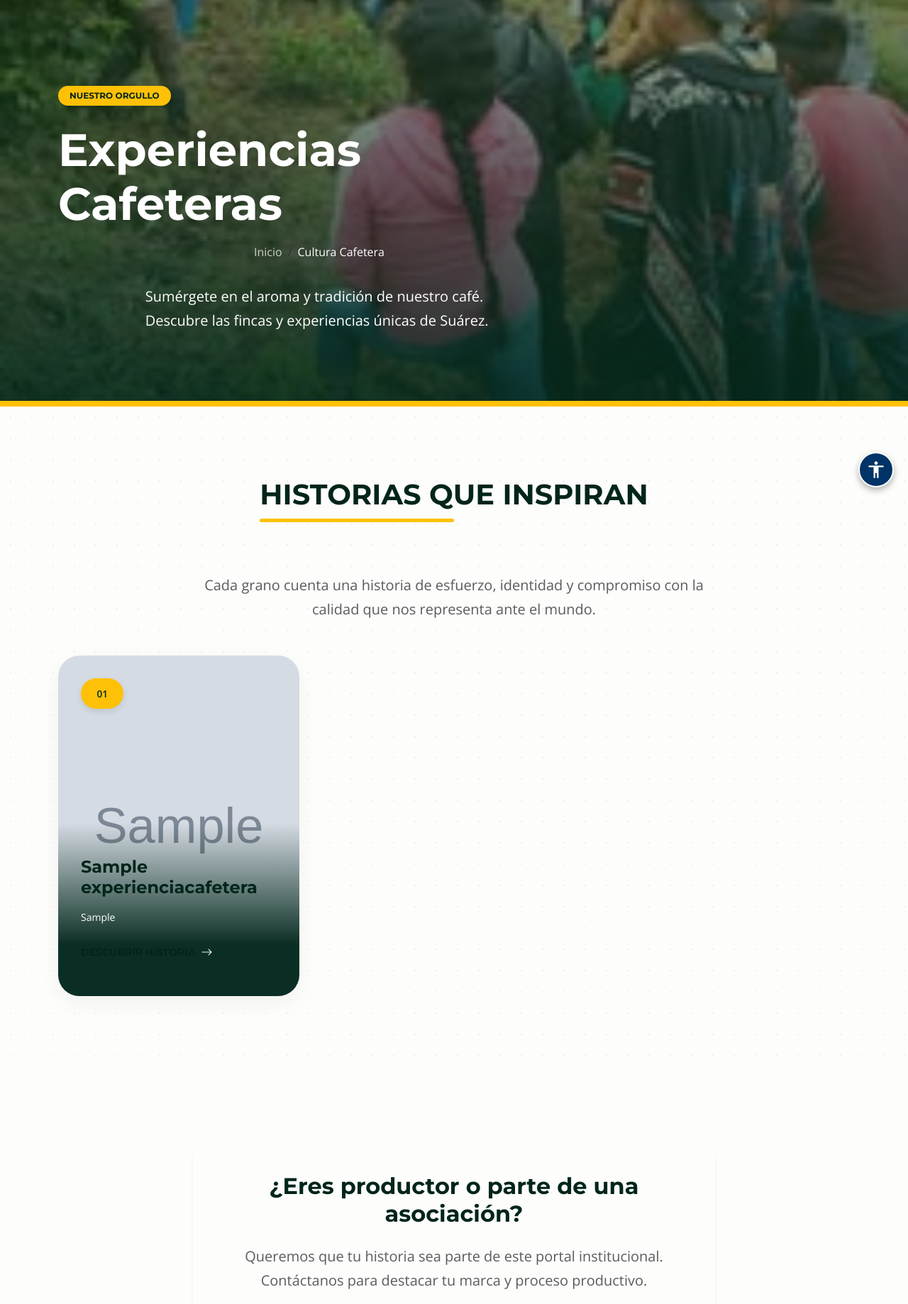
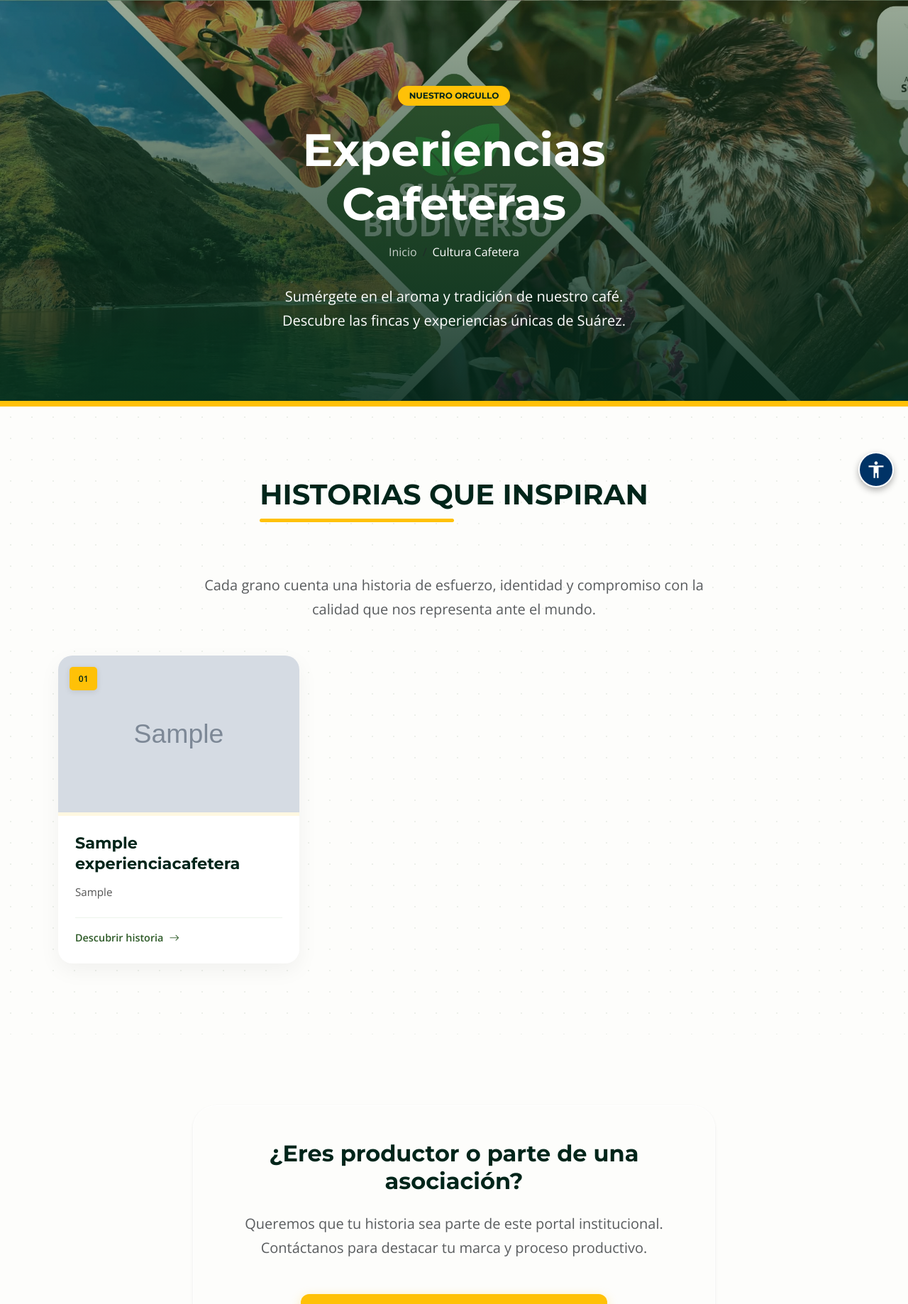
Before and after one commit to andres9119/suarez, a Django app: page /experiencias-cafeteras/ in a window 1280 px wide. Shown: the part 93-1931 px from the top of the page at 71% size. Run offline with Django 5.2, Linux system fonts and the light colour scheme; tables that the repository leaves empty hold one stand-in row (values such as "Sample post"); grey boxes marked "Sample" are stand-in pictures; some libraries are stand-ins or nearby versions.

Commit message:
feat: Implementación de tarjetas de experiencias cafeteras y mejoras de SEO

```diff
--- a/suarez/comunidades/admin.py
+++ b/suarez/comunidades/admin.py
@@ -7,7 +7,8 @@ class ImagenComunidadInline(admin.TabularInline):
 
 @admin.register(Comunidad)
 class ComunidadAdmin(admin.ModelAdmin):
-    list_display = ('nombre', 'tipo')
+    list_display = ('nombre', 'slug', 'tipo')
     list_filter = ('tipo',)
-    search_fields = ('nombre', 'resena_cultural')
+    search_fields = ('nombre', 'resena_cultural', 'slug')
+    prepopulated_fields = {'slug': ('nombre',)}
     inlines = [ImagenComunidadInline]
--- a/suarez/comunidades/templates/comunidades/lista.html
+++ b/suarez/comunidades/templates/comunidades/lista.html
@@ -28,7 +28,7 @@ tradiciones ancestrales y el patrimonio social que hace único a nuestro municip
 </div>
 
 <div class="py-5"
-    style="background: linear-gradient(rgba(255, 255, 255, 0.4), rgba(255, 255, 255, 0.4)), url('{% static 'img/indigenas.jpg' %}'); background-size: cover; background-position: center; background-attachment: fixed;">
+    style="background: linear-gradient(rgba(255, 255, 255, 0.4), rgba(255, 255, 255, 0.4)), url('{% static 'img/comunidadesfondo.jpg' %}'); background-size: cover; background-position: center; background-attachment: fixed;">
     <div class="container section-padding">
         <div class="row g-4 justify-content-center">
             {% for comunidad in comunidades %}
@@ -59,7 +59,7 @@ tradiciones ancestrales y el patrimonio social que hace único a nuestro municip
                         </p>
 
                         <div class="mt-auto">
-                            <a href="{% url 'comunidades:detalle' comunidad.pk %}"
+                            <a href="{% url 'comunidades:detalle' comunidad.slug %}"
                                 class="btn-premium text-decoration-none d-inline-block px-5">Explorar <i
                                     class="bi bi-chevron-right ms-2"></i></a>
                         </div>
--- a/suarez/comunidades/urls.py
+++ b/suarez/comunidades/urls.py
@@ -5,5 +5,5 @@ app_name = 'comunidades'
 
 urlpatterns = [
     path('', views.lista_comunidades, name='lista'),
-    path('<int:pk>/', views.detalle_comunidad, name='detalle'),
+    path('<slug:slug>/', views.detalle_comunidad, name='detalle'),
 ]
--- a/suarez/comunidades/views.py
+++ b/suarez/comunidades/views.py
@@ -5,6 +5,6 @@ def lista_comunidades(request):
     comunidades = Comunidad.objects.all()
     return render(request, 'comunidades/lista.html', {'comunidades': comunidades})
 
-def detalle_comunidad(request, pk):
-    comunidad = get_object_or_404(Comunidad, pk=pk)
+def detalle_comunidad(request, slug):
+    comunidad = get_object_or_404(Comunidad, slug=slug)
     return render(request, 'comunidades/detalle.html', {'comunidad': comunidad})
--- a/suarez/experiencias_cafeteras/admin.py
+++ b/suarez/experiencias_cafeteras/admin.py
@@ -3,5 +3,6 @@ from .models import ExperienciaCafetera
 
 @admin.register(ExperienciaCafetera)
 class ExperienciaCafeteraAdmin(admin.ModelAdmin):
-    list_display = ('titulo', 'fecha_publicacion')
-    search_fields = ('titulo', 'historia')
+    list_display = ('titulo', 'slug', 'fecha_publicacion')
+    search_fields = ('titulo', 'historia', 'slug')
+    prepopulated_fields = {'slug': ('titulo',)}
--- a/suarez/experiencias_cafeteras/templates/experiencias_cafeteras/lista.html
+++ b/suarez/experiencias_cafeteras/templates/experiencias_cafeteras/lista.html
@@ -10,8 +10,8 @@ tradición y el aroma del mejor café colombiano de las montañas caucanas.{% en
 <!-- Cinematic Hero -->
 <section class="hero-coffee animate-fade bg-caficultores" style="min-height: 60vh; padding: 120px 0 80px;">
     <div class="container position-relative z-2">
-        <div class="row">
-            <div class="col-lg-8">
+        <div class="row justify-content-center">
+            <div class="col-lg-8 mx-auto text-center">
                 <span
                     class="badge bg-accent text-navy mb-4 px-3 py-2 rounded-pill fw-bold text-uppercase shadow-sm">Nuestro
                     Orgullo</span>
@@ -46,18 +46,18 @@ tradición y el aroma del mejor café colombiano de las montañas caucanas.{% en
         <div class="row g-5">
             {% for exp in experiencias %}
             <div class="col-lg-4 col-md-6">
-                <a href="{% url 'experiencias_cafeteras:detalle' exp.pk %}" class="text-decoration-none">
-                    <div class="experience-story-card">
-                        <span class="experience-badge">{{ forloop.counter|stringformat:"02d" }}</span>
-                        <img src="{{ exp.imagen_principal.url }}" class="experience-card-img" alt="{{ exp.titulo }}"
-                            loading="lazy">
-                        <div class="experience-card-content">
-                            <h3 class="fw-bold mb-3 h4">{{ exp.titulo }}</h3>
-                            <p class="small opacity-90 mb-4">{{ exp.historia|truncatewords:20 }}</p>
-                            <div class="d-flex align-items-center gap-2">
-                                <span class="text-accent fw-bold small text-uppercase letter-spacing-1">Descubrir
-                                    historia</span>
-                                <i class="bi bi-arrow-right text-accent"></i>
+                <a href="{% url 'experiencias_cafeteras:detalle' exp.slug %}" class="card-experience-link">
+                    <div class="card-experience-item">
+                        <div class="card-experience-image" style="background-image: url('{{ exp.imagen_principal.url }}');">
+                            <span class="card-experience-badge">{{ forloop.counter|stringformat:"02d" }}</span>
+                        </div>
+                        <div class="card-experience-content">
+                            <h3 class="card-experience-title">{{ exp.titulo }}</h3>
+                            <p class="card-experience-description">{{ exp.historia|truncatewords:20 }}</p>
+                            <div class="card-experience-footer">
+                                <span class="card-experience-button">
+                                    Descubrir historia <i class="bi bi-arrow-right ms-2"></i>
+                                </span>
                             </div>
                         </div>
                     </div>
--- a/suarez/experiencias_cafeteras/urls.py
+++ b/suarez/experiencias_cafeteras/urls.py
@@ -5,5 +5,5 @@ app_name = 'experiencias_cafeteras'
 
 urlpatterns = [
     path('', views.lista_experiencias, name='lista'),
-    path('<int:pk>/', views.detalle_experiencia, name='detalle'),
+    path('<slug:slug>/', views.detalle_experiencia, name='detalle'),
 ]
--- a/suarez/experiencias_cafeteras/views.py
+++ b/suarez/experiencias_cafeteras/views.py
@@ -5,6 +5,6 @@ def lista_experiencias(request):
     experiencias = ExperienciaCafetera.objects.all()
     return render(request, 'experiencias_cafeteras/lista.html', {'experiencias': experiencias})
 
-def detalle_experiencia(request, pk):
-    experiencia = get_object_or_404(ExperienciaCafetera, pk=pk)
+def detalle_experiencia(request, slug):
+    experiencia = get_object_or_404(ExperienciaCafetera, slug=slug)
     return render(request, 'experiencias_cafeteras/detalle.html', {'experiencia': experiencia})
--- a/suarez/inicio/templates/inicio/home.html
+++ b/suarez/inicio/templates/inicio/home.html
@@ -91,7 +91,7 @@ comunidad.{% endblock %}
 </section>
 
 <!-- Decorative Spacer -->
-<section class="bg-amanecer py-5 text-center shadow-lg" style="min-height: 50vh; display: flex; align-items: center;">
+<section class="bg-amanecer py-5 text-center shadow-lg" style="background-image: url('{% static 'img/bienvenidos.jpg' %}'); background-size: cover; background-position: center; min-height: 50vh; display: flex; align-items: center;">
     <div class="container py-5">
         <h2 class="display-4 fw-bold mb-3">Tierra de Paz y Café</h2>
         <p class="lead fs-3 opacity-90 mx-auto col-md-8">Un paraíso escondido entre las montañas del Cauca.</p>
--- a/suarez/static/css/main.css
+++ b/suarez/static/css/main.css
@@ -195,7 +195,7 @@ h6,
 
 /* User-uploaded backgrounds */
 .bg-caficultores {
-    background: linear-gradient(rgba(45, 90, 39, 0.4), rgba(45, 90, 39, 0.4)), url('../img/caficultores.jpg');
+    background: linear-gradient(rgba(45, 90, 39, 0.4), rgba(45, 90, 39, 0.4)), url('../img/cafeterasfondo.jpg');
     background-size: cover;
     background-position: center;
     background-attachment: fixed;
@@ -546,60 +546,6 @@ h6,
     background: linear-gradient(to top, rgba(0, 37, 26, 0.8), rgba(0, 0, 0, 0.1));
 }
 
-/* Story Cards Grid */
-.experience-story-card {
-    height: 480px;
-    border-radius: 30px;
-    overflow: hidden;
-    position: relative;
-    border: none;
-    cursor: pointer;
-    box-shadow: var(--shadow-soft);
-    transition: var(--transition);
-    background: var(--white);
-}
-
-.experience-story-card:hover {
-    transform: translateY(-15px);
-    box-shadow: var(--shadow-medium);
-}
-
-.experience-card-img {
-    width: 100%;
-    height: 100%;
-    object-fit: cover;
-    transition: transform 1.2s ease;
-}
-
-.experience-story-card:hover .experience-card-img {
-    transform: scale(1.15);
-}
-
-.experience-card-content {
-    position: absolute;
-    bottom: 0;
-    left: 0;
-    right: 0;
-    padding: 3rem 2rem;
-    background: linear-gradient(to top, rgba(0, 37, 26, 0.95) 30%, transparent);
-    color: white;
-    transition: var(--transition);
-}
-
-.experience-badge {
-    position: absolute;
-    top: 2rem;
-    left: 2rem;
-    background: var(--accent);
-    color: var(--navy);
-    padding: 0.6rem 1.4rem;
-    border-radius: 50px;
-    font-weight: 800;
-    font-size: 0.85rem;
-    text-transform: uppercase;
-    z-index: 2;
-    box-shadow: 0 4px 10px rgba(0, 0, 0, 0.1);
-}
 
 /* Utilities */
 .rounded-5 {
@@ -633,3 +579,145 @@ h6,
         transform: translateY(0);
     }
 }
+
+/* New Floating Content Cards for Experiences */
+.card-experience-link {
+    text-decoration: none;
+    display: block;
+    height: 100%;
+}
+
+.card-experience-item {
+    background-color: var(--white);
+    border-radius: 20px;
+    overflow: hidden;
+    height: 100%;
+    display: flex;
+    flex-direction: column;
+    box-shadow: var(--shadow-soft);
+    transition: transform 0.4s ease, box-shadow 0.4s ease;
+    cursor: pointer;
+    position: relative;
+    top: 0;
+}
+
+.card-experience-item:hover {
+    transform: translateY(-10px);
+    box-shadow: var(--shadow-medium);
+}
+
+.card-experience-image {
+    width: 100%;
+    padding-top: 65%; /* Aspect ratio 16:9 for image area */
+    background-size: cover;
+    background-position: center;
+    position: relative;
+    border-bottom: 5px solid var(--accent-soft);
+}
+
+.card-experience-badge {
+    position: absolute;
+    top: 1rem;
+    left: 1rem;
+    background: var(--accent);
+    color: var(--navy);
+    padding: 0.4rem 0.8rem;
+    border-radius: 5px;
+    font-weight: 700;
+    font-size: 0.75rem;
+    text-transform: uppercase;
+    z-index: 1;
+    box-shadow: 0 2px 8px rgba(0, 0, 0, 0.1);
+}
+
+.card-experience-content {
+    padding: 1.5rem;
+    flex-grow: 1;
+    display: flex;
+    flex-direction: column;
+    justify-content: space-between;
+}
+
+.card-experience-title {
+    font-size: 1.4rem;
+    font-weight: 700;
+    color: var(--navy);
+    margin-bottom: 0.75rem;
+    line-height: 1.3;
+}
+
+.card-experience-description {
+    font-size: 0.95rem;
+    color: #555;
+    line-height: 1.6;
+    margin-bottom: 1.5rem;
+    flex-grow: 1; /* Allows description to take up available space */
+}
+
+.card-experience-footer {
+    display: flex;
+    align-items: center;
+    justify-content: flex-start;
+    padding-top: 1rem;
+    border-top: 1px solid var(--primary-soft);
+}
+
+.card-experience-button {
+    color: var(--primary);
+    font-weight: 600;
+    font-size: 0.9rem;
+    display: flex;
+    align-items: center;
+    transition: all 0.3s ease;
+}
+
+.card-experience-button i {
+    transition: transform 0.3s ease;
+}
+
+.card-experience-link:hover .card-experience-button {
+    color: var(--accent);
+}
+
+.card-experience-link:hover .card-experience-button i {
+    transform: translateX(5px);
+}
+
+/* Responsive Adjustments */
+@media (max-width: 768px) {
+    .card-experience-item {
+        flex-direction: row;
+        height: auto;
+    }
+
+    .card-experience-image {
+        width: 40%;
+        padding-top: 0;
+        height: 150px; /* Fixed height for mobile image */
+        border-bottom: none;
+        border-right: 5px solid var(--accent-soft);
+    }
+
+    .card-experience-content {
+        width: 60%;
+        padding: 1rem;
+    }
+
+    .card-experience-title {
+        font-size: 1.2rem;
+        margin-bottom: 0.5rem;
+    }
+
+    .card-experience-description {
+        font-size: 0.85rem;
+        margin-bottom: 1rem;
+    }
+
+    .card-experience-footer {
+        padding-top: 0.5rem;
+    }
+
+    .card-experience-button {
+        font-size: 0.8rem;
+    }
+}
--- a/suarez/suarez/sitemaps.py
+++ b/suarez/suarez/sitemaps.py
@@ -35,7 +35,7 @@ class ExperienciaSitemap(sitemaps.Sitemap):
         return ExperienciaCafetera.objects.all()
 
     def location(self, obj):
-        return reverse('experiencias_cafeteras:detalle', args=[obj.pk])
+        return reverse('experiencias_cafeteras:detalle', args=[obj.slug])
 
 class ComunidadSitemap(sitemaps.Sitemap):
     changefreq = "monthly"
@@ -45,4 +45,4 @@ class ComunidadSitemap(sitemaps.Sitemap):
         return Comunidad.objects.all()
 
     def location(self, obj):
-        return reverse('comunidades:detalle', args=[obj.pk])
+        return reverse('comunidades:detalle', args=[obj.slug])
--- a/suarez/templates/base.html
+++ b/suarez/templates/base.html
@@ -9,9 +9,10 @@
     <!-- SEO Meta Tags -->
     <meta name="description"
         content="{% block meta_description %}Portal Institucional de la Alcaldía de Suárez, Cauca. Noticias, documentos, transparencia y cultura cafetera.{% endblock %}">
-    <meta name="keywords" content="Suárez, Cauca, Alcaldía, Café, Transparencia, Municipio, Colombia">
     <meta name="author" content="Alcaldía de Suárez">
     <link rel="canonical" href="{{ request.build_absolute_uri }}">
+
+    <link rel="icon" href="{% static 'img/escudo.png' %}" type="image/png">
 
     <!-- Open Graph / Social Media -->
     <meta property="og:type" content="website">
```
Also changed, not shown: suarez/comunidades/models.py (+7 -0 lines), suarez/experiencias_cafeteras/models.py (+6 -2 lines), suarez/templates/500.html (added, +25 -0 lines), suarez/comunidades/migrations/0002_comunidad_slug.py (added), suarez/experiencias_cafeteras/migrations/0002_experienciacafetera_slug.py (added), suarez/static/img/bienvenidos.jpg (added), suarez/static/img/cafeterasfondo.jpg (added), suarez/static/img/comunidadesfondo.jpg (added).
